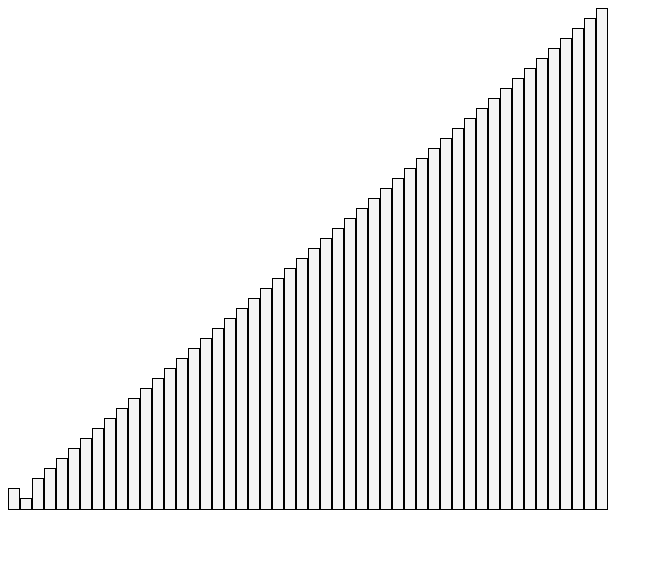
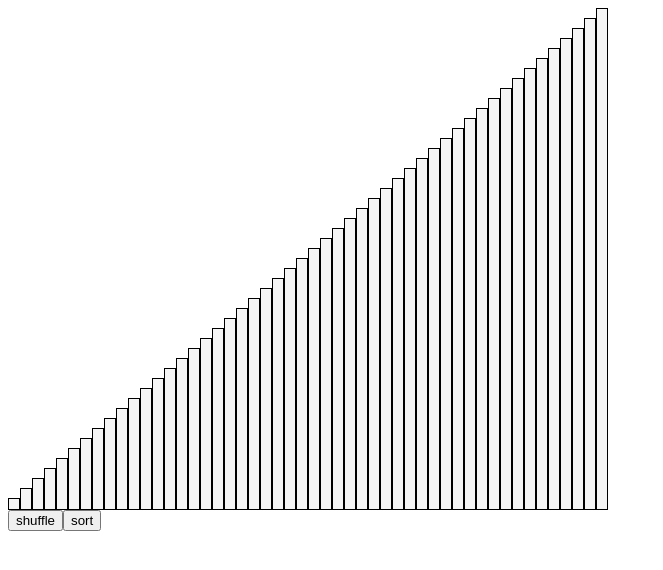
Before and after one commit to AlvinoNguyen/Visual-Sort, a React (Create React App) app: page / in a window 1280 px wide. Shown: the top 570 px of the page, without its empty margins (0-663 px from the left). Built offline with nearby package versions, Linux system fonts and the light colour scheme.

Commit message:
Refactored components

```diff
--- a/src/components/App/App.js
+++ b/src/components/App/App.js
@@ -4,15 +4,60 @@ import Visual from '../Visual/Visual.js';
 class App extends React.Component {
     constructor() {
         super();
+        const bars = [];
+        for(let i = 0; i < 50; i++) {
+            bars.push({
+                height: i * 10 + 10,
+                mode: 'plain',
+                key: i
+            });
+        };
         this.state = {
-            numBars: 10
+            bars
         };
+
+        this.shuffle = this.shuffle.bind(this);
+        this.sort = this.sort.bind(this);
+        this.syncSetTimeout = this.syncSetTimeout.bind(this);
+    }
+
+    syncSetTimeout(func, ms, callback) {
+        (function sync(done) {
+            if (!done) {
+                setTimeout(function() {
+                    func.apply(func);
+                    sync(true);
+                }, ms);
+                return;
+            }
+        })();
+    }
+
+    shuffle() {
+        const bars = this.state.bars.slice();
+        for(let i = 0; i < bars.length; i++) {
+            const randIndex = Math.floor(bars.length * Math.random());
+            const temp = bars[i];
+            bars[i] = bars[randIndex];
+            bars[randIndex] = temp;
+        }
+        this.setState({bars});
+    }
+
+    sort() {
+        const bars = this.state.bars.slice();
+        bars.sort((a, b) => {
+            return a.key - b.key;
+        });
+        this.setState({bars});
     }
 
     render() {
         return (
             <div className="app-container">
-                <Visual numBars="50"/>
+                <Visual bars={this.state.bars}/>
+                <button onClick={this.shuffle}>shuffle</button>
+                <button onClick={this.sort}>sort</button>
             </div>
         );
     }
--- a/src/components/Bar/Bar.js
+++ b/src/components/Bar/Bar.js
@@ -1,19 +1,13 @@
 import React from 'react';
 import '../Bar/Bar.css';
 
-class Bar extends React.Component {
+/* class Bar extends React.Component {
     constructor(props) {
         super(props);
         this.state = {
             mode: this.props.initialMode
         };
         this.setMode = this.setMode.bind(this);
-    }
-
-    setMode(newMode) {
-        this.setState({
-            mode: newMode
-        });
     }
 
     render() {
@@ -26,7 +20,18 @@ class Bar extends React.Component {
                 }}
             />
         );
-    }
+} */
+
+function Bar(props) {
+    return (
+        <div
+            className={`${props.mode} bar`}
+            style={{
+                width: 10,
+                height: props.barHeight
+            }}
+        />
+    );
 }
 
 export default Bar;
--- a/src/components/Visual/Visual.js
+++ b/src/components/Visual/Visual.js
@@ -1,30 +1,19 @@
 import React from 'react';
-import Bar from '../Bar/Bar.js';
 import '../Visual/Visual.css';
+import '../Bar/Bar.css';
 
 class Visual extends React.Component {
-    constructor(props) {
-        super(props);
-        this.bars = [];
-        for(let i = 0; i < this.props.numBars; i++) {
-            this.bars.push(<Bar
-                barHeight={10 * i + 10}
-                initialMode="plain"
-                key={i}
-            />);
-        };
-        this.state = {
-            bars: this.bars
-        };
-        const temp = this.bars[0];
-        this.bars[0] = this.bars[1];
-        this.bars[1] = temp;
-    }
-
     render() {
         return (
             <div className="visual">
-                {this.state.bars}
+                {this.props.bars.map(bar => <div
+                    className={`${bar.mode} bar`}
+                    key={bar.key}
+                    style={{
+                        width: 10,
+                        height: bar.height
+                    }}
+                />)}
             </div>
         );
     }
```
